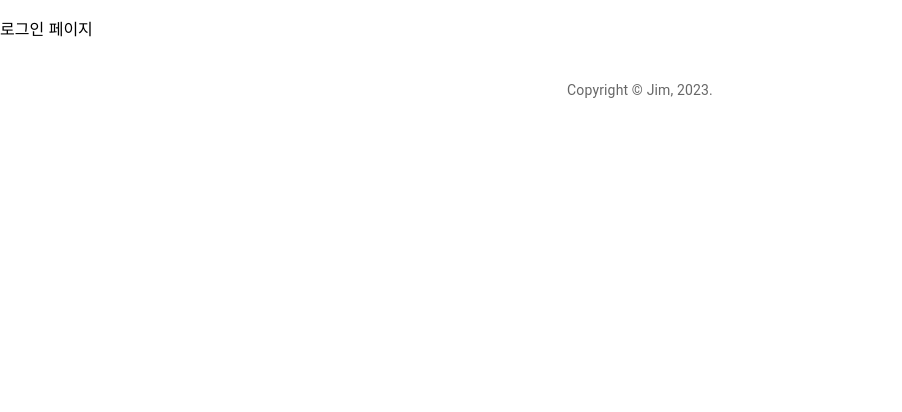
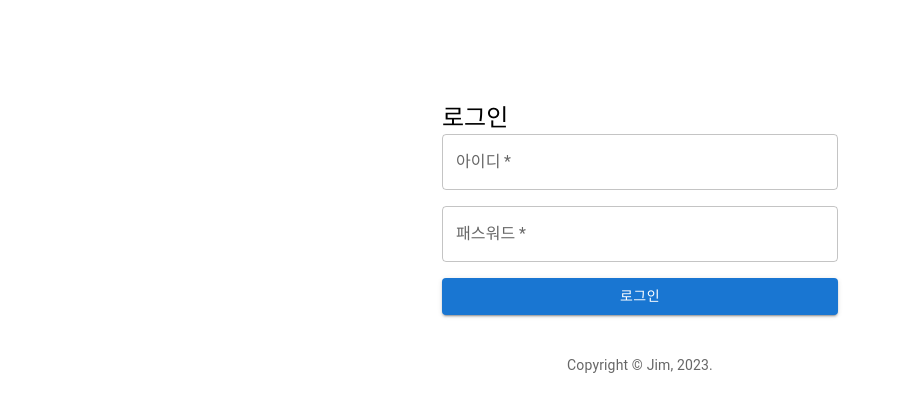
Before and after one commit to jimuanco/todo-react-app, a React (Create React App) app: page /login in a window 1280 px wide. Shown: the top 412 px of the page, without its empty margins (0-902 px from the left). Built offline with nearby package versions, Linux system fonts and the light colour scheme.

Commit message:
:sparkles: Login page 추가

```diff
--- a/src/Login.js
+++ b/src/Login.js
@@ -1,7 +1,67 @@
+import { Button, Container, Grid, TextField, Typography } from "@mui/material";
+import { API_BASE_URL } from "./api-config";
+import axios from "axios";
+
 const Login = () => {
 
+  const handleSubmit = (e) => {
+    e.preventDefault();
+    const data = new FormData(e.target);
+    const username = data.get("username");
+    const password = data.get("password");
+    siginin({ username: username, password: password });
+  }
+
+  const siginin = (userDTO) => {
+    axios.post(`${API_BASE_URL}/auth/signin`, userDTO)
+      .then((response)=>{
+        response.data.token && (window.location.href = "/");
+      });
+  }
+
   return (
-    <p>로그인 페이지</p>
+    <Container component="main" maxWidth="xs" style={{ marginTop: "8%" }}>
+      <Grid container spacing={2}>
+        <Grid item xs={12}>
+          <Typography component="h1" variant="h5">
+            로그인
+          </Typography>
+        </Grid>
+      </Grid>
+      <form noValidate onSubmit={handleSubmit}>
+        {" "}
+        <Grid container spacing={2}>
+          <Grid item xs={12}>
+            <TextField
+              variant="outlined"
+              required
+              fullWidth
+              id="username"
+              label="아이디"
+              name="username"
+              autoComplete="username"
+            />
+          </Grid>
+          <Grid item xs={12}>
+            <TextField
+              variant="outlined"
+              required
+              fullWidth
+              type="password"
+              id="password"
+              label="패스워드"
+              name="password"
+              autoComplete="current-password"
+            />
+          </Grid>
+          <Grid item xs={12}>
+            <Button type="submit" fullWidth variant="contained" color="primary">
+              로그인
+            </Button>
+          </Grid>
+        </Grid>
+      </form>
+    </Container>
   )
 }
 
```
